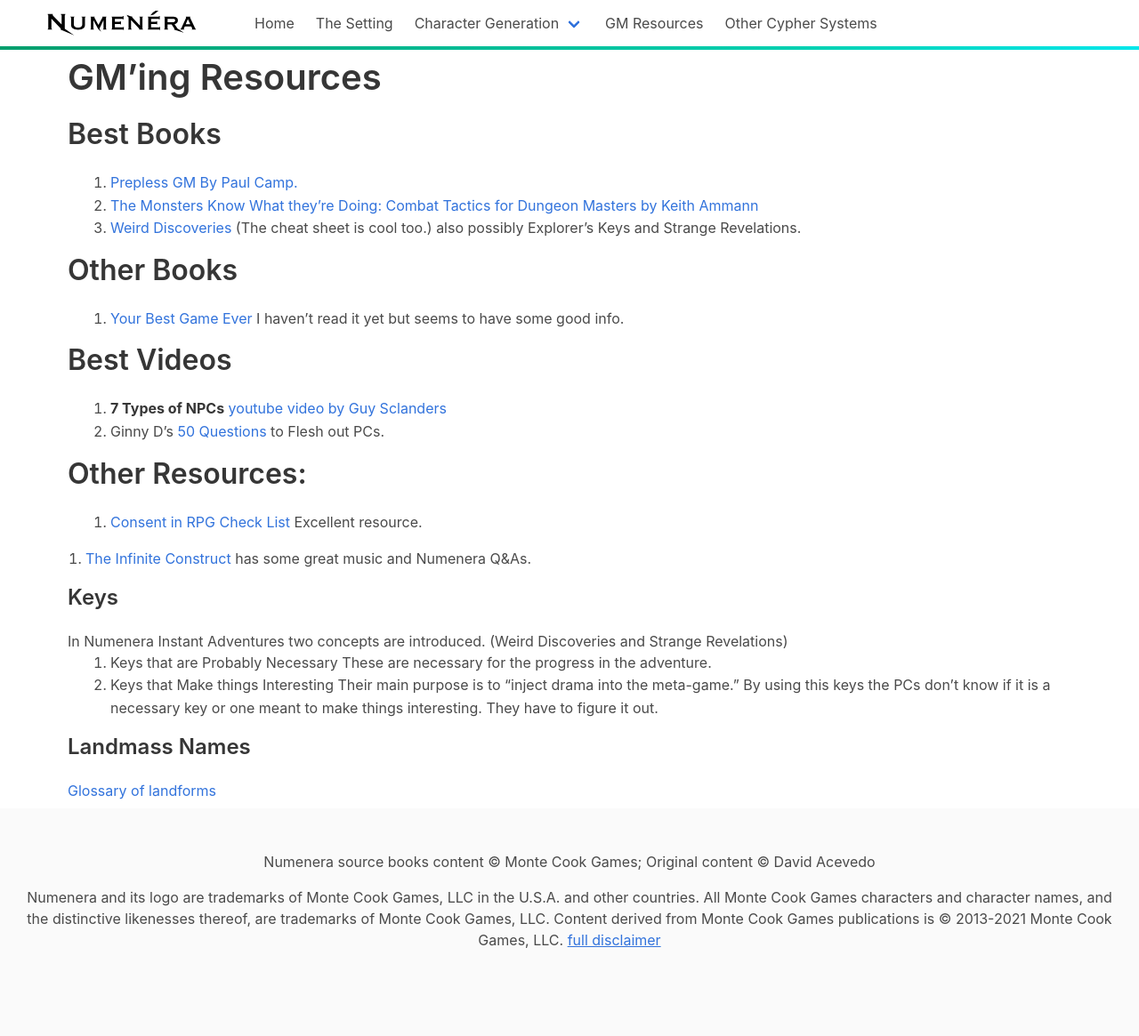
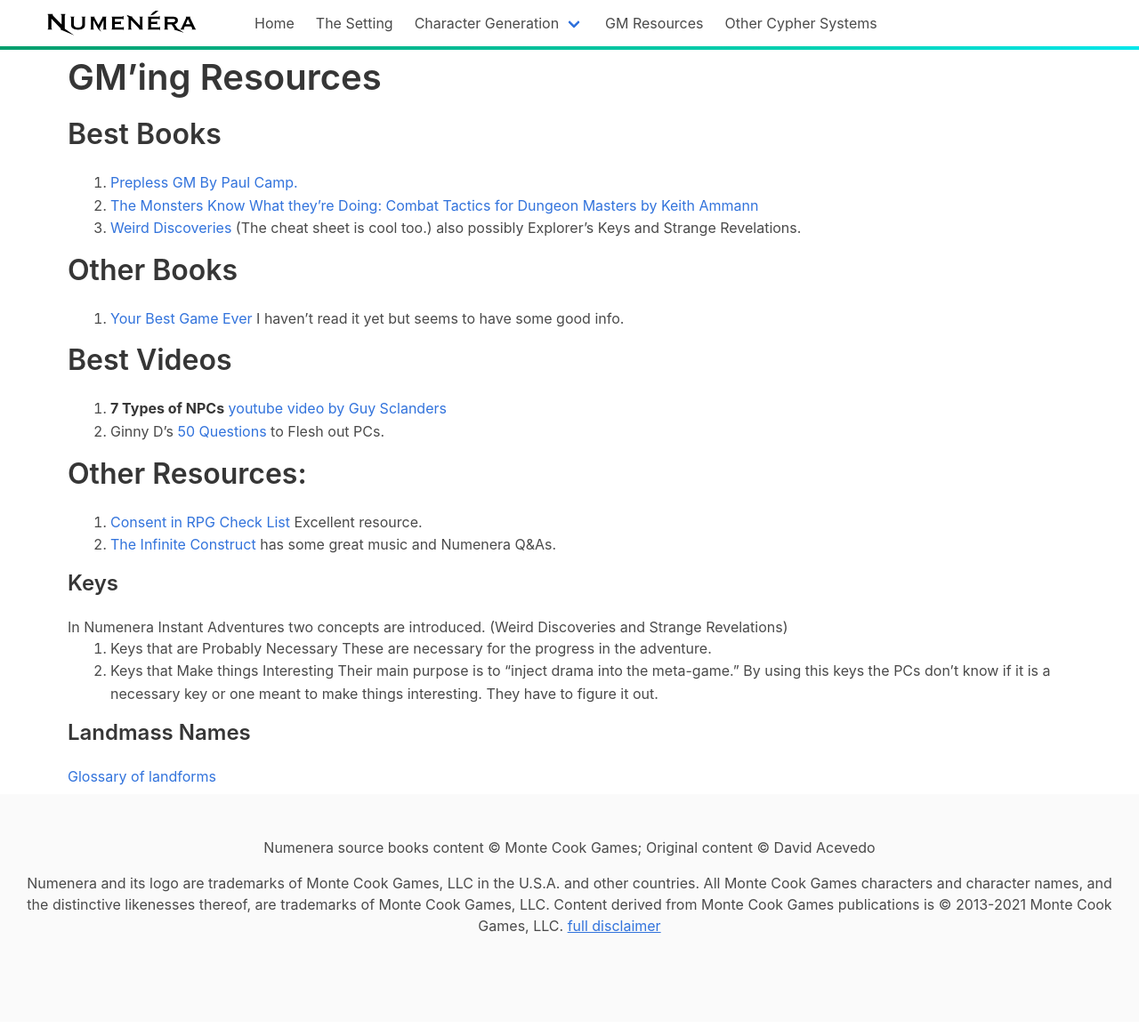
Before and after one commit to rebelwarrior/numenera, a Jekyll site: the page built from gm-resources.md, in a window 1280 px wide. Shown: the whole page at 89% size. Built offline with Jekyll 4.4.1, drawn with Linux system fonts in a browser that asks for light colours; nearby versions of some CDN libraries.

Commit message:
fixes a list

```diff
--- a/gm-resources.md
+++ b/gm-resources.md
@@ -33,9 +33,8 @@
 {:.title.is-3}
 
 1. [Consent in RPG Check List](https://www.montecookgames.com/consent-in-gaming/) Excellent resource.
+2. [The Infinite Construct](https://www.youtube.com/c/THEINFINITECONSTRUCT) has some great music and Numenera Q&As.
 {:.ml-6}
-
-2. [The Infinite Construct](https://www.youtube.com/c/THEINFINITECONSTRUCT) has some great music and Numenera Q&As.
 
 ### Keys
 {:.title.is-4}
```
